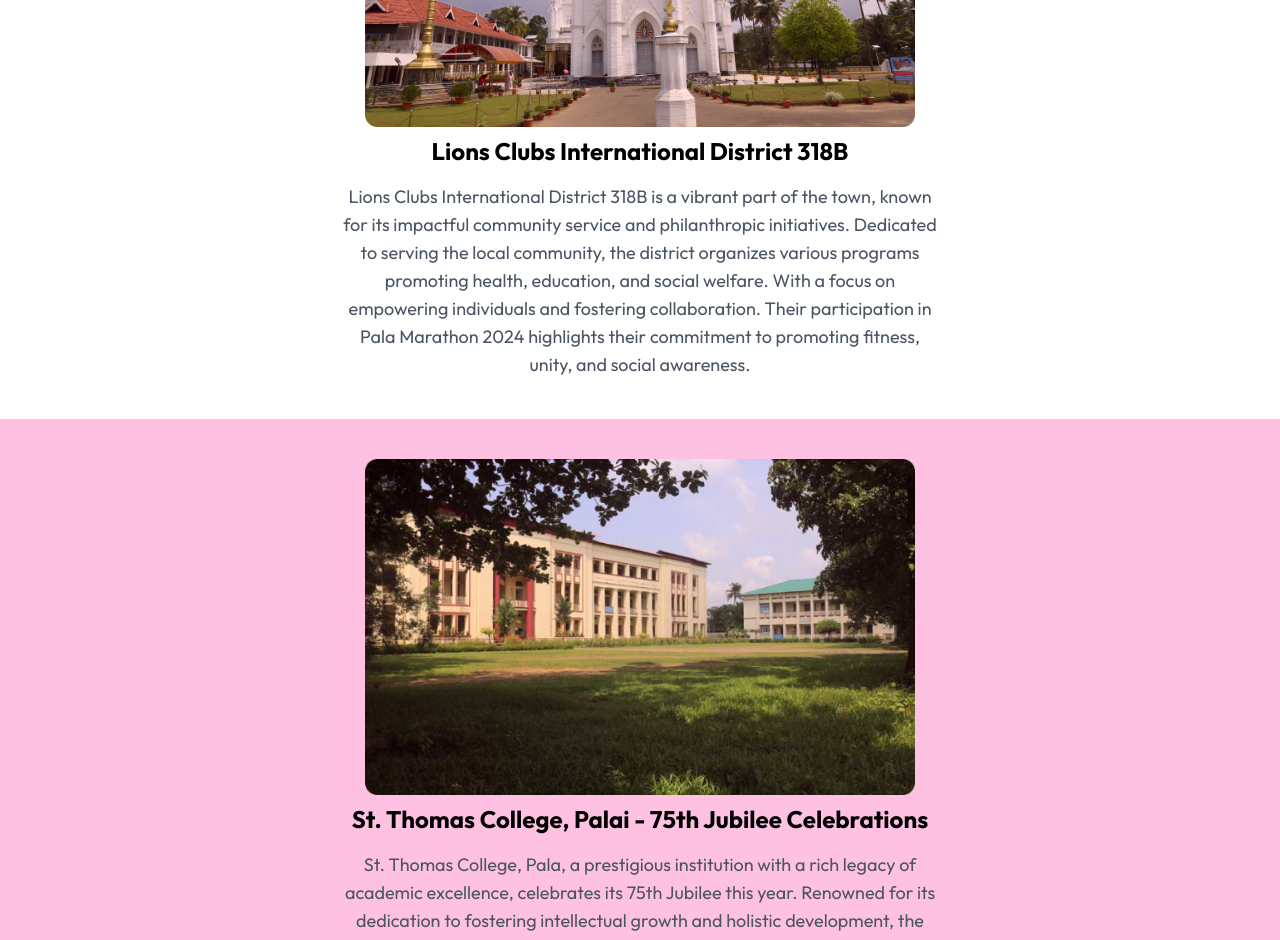
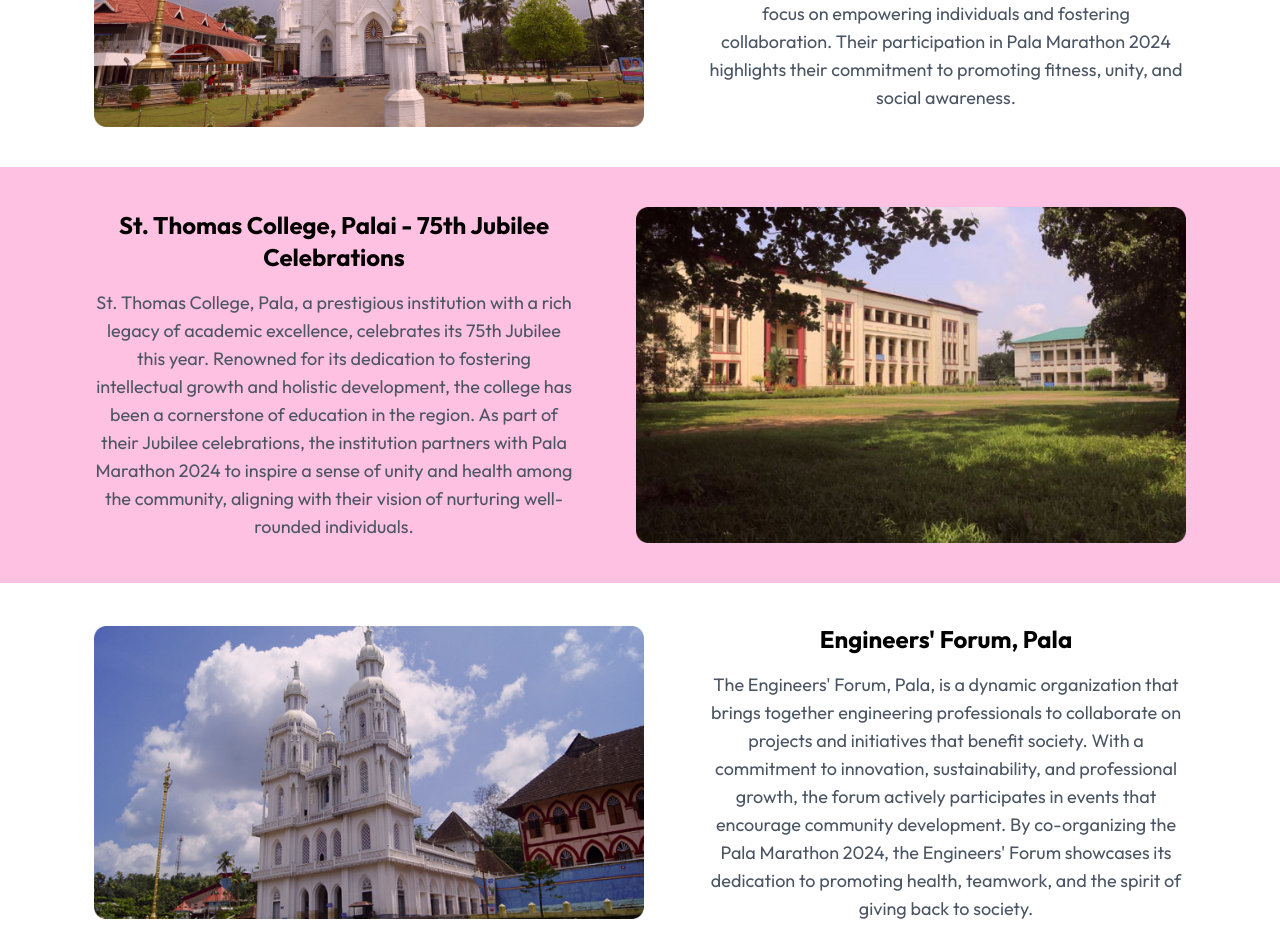
Before and after one commit to tomsabu444/Pala-Marathon-Website, a React (Vite) app in the folder client/: page /about-us in a window 1280 px wide. Shown: the part 400-1340 px from the top of the page. Built offline with nearby package versions, Linux system fonts and the light colour scheme.

Commit message:
Update About Us page layout for improved responsiveness and visual consistency

```diff
--- a/client/src/pages/AboutUS.jsx
+++ b/client/src/pages/AboutUS.jsx
@@ -18,11 +18,11 @@
         </h1>
       </div>
       {/* // section 1 */}
-      <section className="flex p-10  flex-col  font-outfit  items-center gap-2">
+      <section className="flex p-10  flex-col  font-outfit  items-center gap-2 lg:flex-row md:justify-evenly">
         <div className=" bg-contain max-w-[550px]">
           <img src={lions_currespond_img} alt="lions_currespond_img" />
         </div>
-        <div className="max-w-[600px]">
+        <div className="max-w-[550px] md:max-w-[480px]">
           <h2 className="text-2xl text-center font-bold mb-4">
             Lions Clubs International District 318B
           </h2>
@@ -39,11 +39,11 @@
       </section>
 
       {/* // section 2 */}
-      <section className="flex p-10 font-outfit  bg-[#FFC1E2] items-center gap-2 flex-col">
+      <section className="flex p-10 font-outfit  bg-[#FFC1E2] items-center gap-2 flex-col lg:flex-row-reverse md:justify-evenly">
         <div className=" bg-contain max-w-[550px]">
           <img src={st_thomas_currespond_img} alt="lions_currespond_img" />
         </div>
-        <div className="max-w-[600px]">
+        <div className="max-w-[550px] md:max-w-[480px]">
           <h2 className="text-2xl text-center font-bold mb-4">
             St. Thomas College, Palai - 75th Jubilee Celebrations
           </h2>
@@ -61,12 +61,12 @@
       </section>
 
       {/* // section 3 */}
-      <section className="flex p-10  font-outfit  items-center flex-col gap-2 w-full">
+      <section className="flex p-10  font-outfit  items-center flex-col gap-2 lg:flex-row md:justify-evenly">
         <div className=" bg-contain max-w-[550px]">
           <img src={Engineers_Forum_img} alt="lions_currespond_img" />
         </div>
 
-        <div className="max-w-[600px]">
+        <div className="max-w-[550px] md:max-w-[480px]">
           <h2 className="text-2xl text-center font-bold mb-4 ">
             Engineers' Forum, Pala
           </h2>
```
